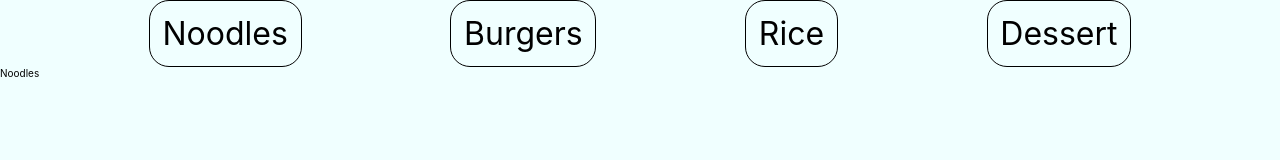
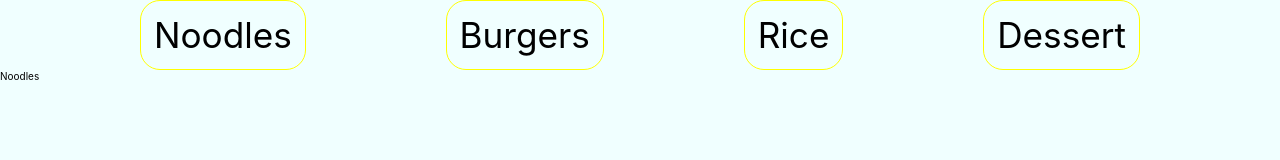
Before and after one commit to sashini-hettiarachchi/react-mui-scrollspy, a React (Create React App) app: page / in a window 1280 px wide. Shown: the top 160 px of the page. Built offline with nearby package versions, Linux system fonts and the light colour scheme; the HTML template or start-up script is replaced by a standard one.

Commit message:
update styles

```diff
--- a/src/App.css
+++ b/src/App.css
@@ -15,8 +15,8 @@
 }
 
 .menuCategories{
-  font-size: 2rem;
-  border: 1px solid black;
+  font-size: 2.2rem;
+  border: 1px solid yellow;
   padding: 1%;
   border-radius: 20px;
  ;
```
